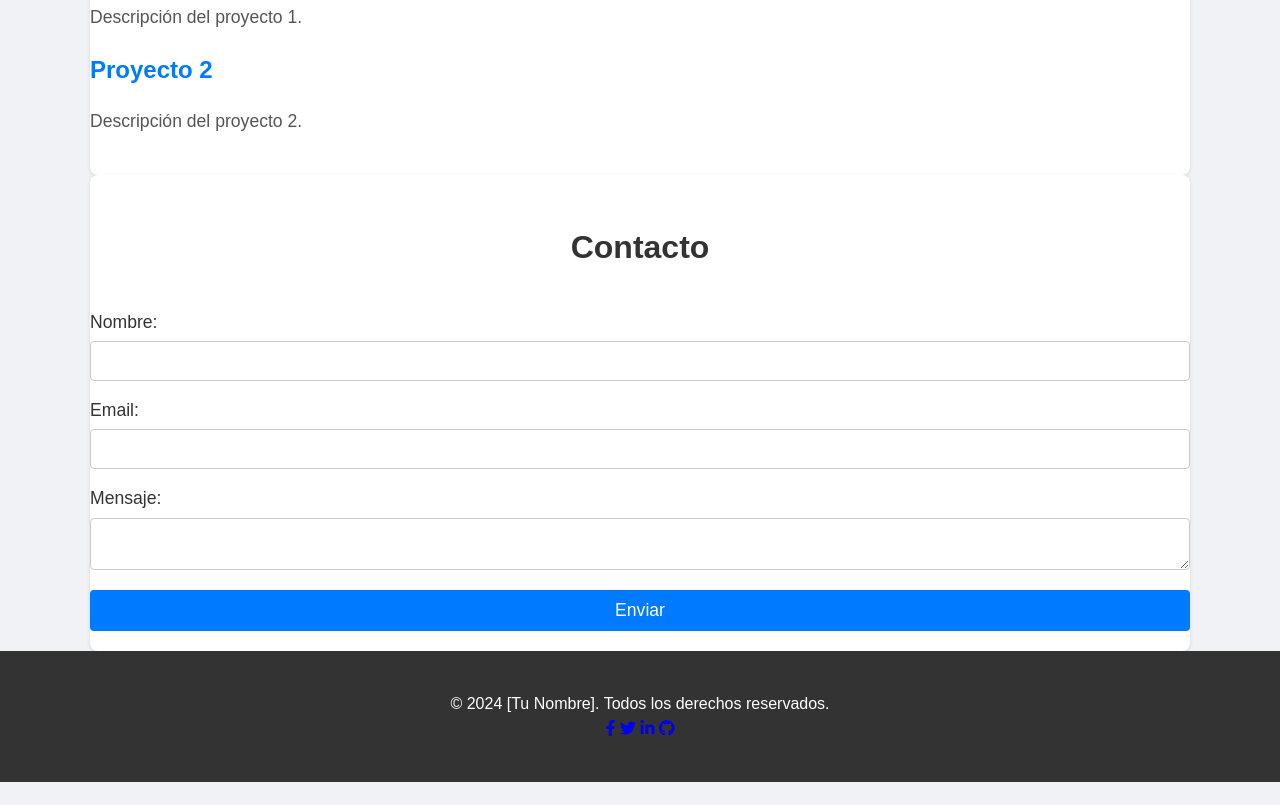
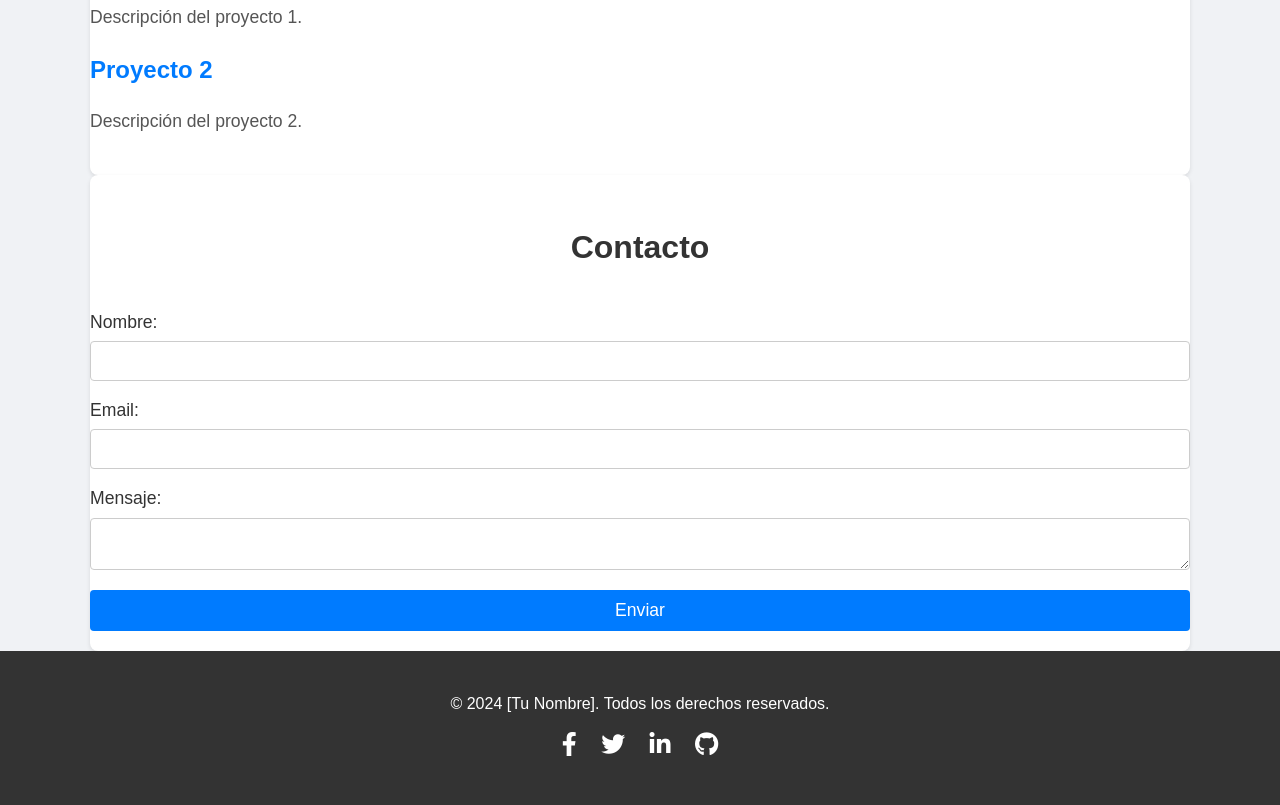
Before and after one commit to FlashFurtivo/mi-portafolio, a plain HTML site: page index.html in a window 1280 px wide. Shown: the part 554-1359 px from the top of the page. Before the commit the page ends 1336 px from the top, so only its background shows below. Drawn offline with Linux system fonts and the light colour scheme; a script that the page names is missing.

Commit message:
Update styles.css

```diff
--- a/styles.css
+++ b/styles.css
@@ -126,3 +126,17 @@ footer p {
     margin: 0;
     font-size: 1em;
 }
+.social {
+    margin-top: 10px;
+}
+
+.social a {
+    color: #fff;
+    margin: 0 10px;
+    text-decoration: none;
+    font-size: 1.5em;
+}
+
+.social a:hover {
+    color: #007BFF;
+}
```
